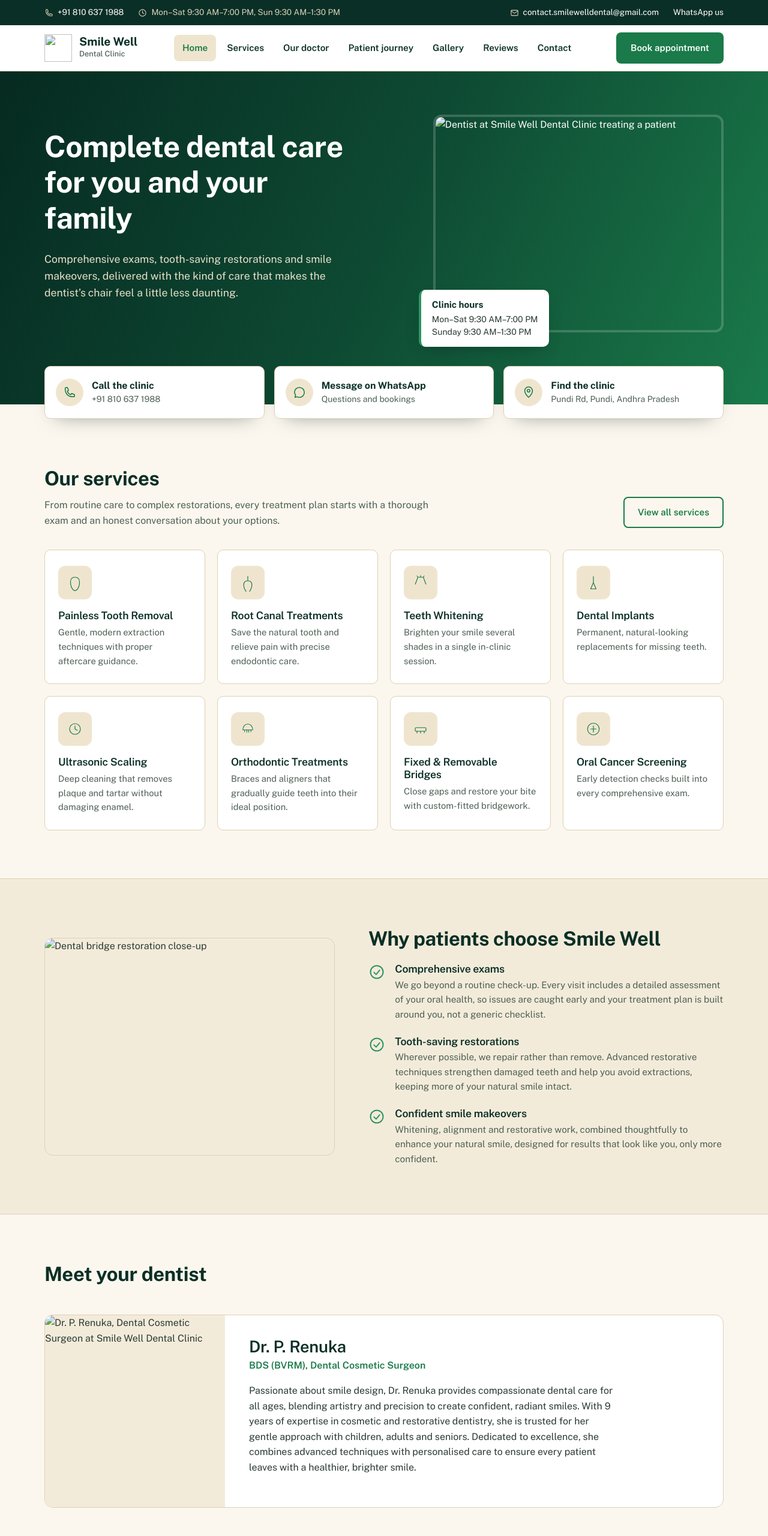
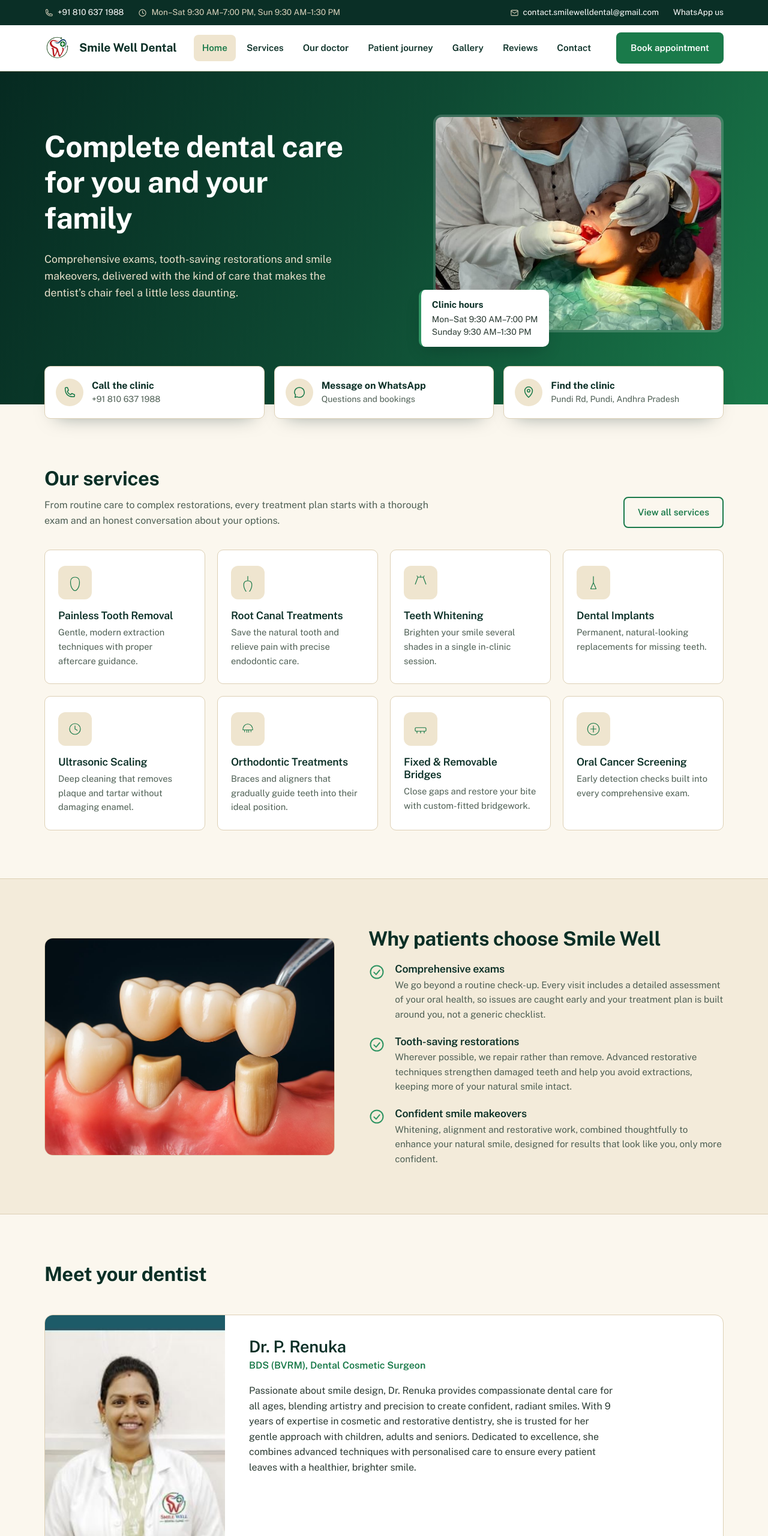
Before and after one commit to hariprasaddunna-glitch/SWD-website, a plain HTML site: page index.html in a window 1280 px wide. Shown: the top 2560 px of the page at 60% size. Drawn offline with nearby package versions, Linux system fonts and the light colour scheme.

Commit message:
Add files via upload

```diff
--- a/index.html
+++ b/index.html
@@ -3,8 +3,8 @@
 <head>
 <meta charset="UTF-8">
 <meta name="viewport" content="width=device-width, initial-scale=1.0">
-<title>Smile Well Dental Clinic — Recreate Your Smile</title>
-<meta name="description" content="Smile Well Dental Clinic — comprehensive exams, tooth-saving restorations and confident smile makeovers. Book your appointment by phone or WhatsApp.">
+<title>Smile Well Dental — Recreate Your Smile</title>
+<meta name="description" content="Smile Well Dental — comprehensive exams, tooth-saving restorations and confident smile makeovers. Book your appointment by phone or WhatsApp.">
 <link rel="preconnect" href="https://fonts.googleapis.com">
 <link rel="preconnect" href="https://fonts.gstatic.com" crossorigin>
 <link href="https://fonts.googleapis.com/css2?family=Public+Sans:wght@400;500;600;700&display=swap" rel="stylesheet">
@@ -26,9 +26,9 @@
 </div>
 <header class="site">
   <div class="wrap nav">
-    <a href="index.html" class="brand" aria-label="Smile Well Dental Clinic, home">
-      <img class="mark" src="assets/logo.png" alt="">
-      <span><b>Smile Well</b><small>Dental Clinic</small></span>
+    <a href="index.html" class="brand" aria-label="Smile Well Dental, home">
+      <img class="mark" src="logo.png" alt="">
+      <span><b>Smile Well Dental</b></span>
     </a>
     <nav class="nav-links" id="navLinks" aria-label="Main">
       <a href="index.html" class="active" aria-current="page">Home</a><a href="treatments.html">Services</a><a href="dentist.html">Our doctor</a><a href="how-it-works.html">Patient journey</a><a href="gallery.html">Gallery</a><a href="reviews.html">Reviews</a><a href="contact.html">Contact</a>
@@ -48,7 +48,7 @@
       <p class="lead">Comprehensive exams, tooth-saving restorations and smile makeovers, delivered with the kind of care that makes the dentist&rsquo;s chair feel a little less daunting.</p>
     </div>
     <div class="hero-media">
-      <img src="assets/hero.jpg" alt="Dentist at Smile Well Dental Clinic treating a patient">
+      <img src="hero.jpg" alt="Dentist at Smile Well Dental treating a patient">
       <div class="hero-hours"><strong>Clinic hours</strong>Mon&ndash;Sat 9:30 AM&ndash;7:00 PM<br>Sunday 9:30 AM&ndash;1:30 PM</div>
     </div>
   </div>
@@ -71,7 +71,7 @@
 
 <section class="block tint">
   <div class="wrap split">
-    <div class="split-media"><img src="assets/why-restorations.jpg" alt="Dental bridge restoration close-up"></div>
+    <div class="split-media"><img src="why-restorations.jpg" alt="Dental bridge restoration close-up"></div>
     <div>
       <h2>Why patients choose Smile Well</h2>
       <ul class="why-list"><li><svg viewBox="0 0 24 24" fill="none" stroke="currentColor" stroke-width="1.7" stroke-linecap="round" stroke-linejoin="round" aria-hidden="true" ><circle cx="12" cy="12" r="9"/><path d="M8 12.5l3 3 5-6"/></svg><div><h3>Comprehensive exams</h3><p>We go beyond a routine check-up. Every visit includes a detailed assessment of your oral health, so issues are caught early and your treatment plan is built around you, not a generic checklist.</p></div></li><li><svg viewBox="0 0 24 24" fill="none" stroke="currentColor" stroke-width="1.7" stroke-linecap="round" stroke-linejoin="round" aria-hidden="true" ><circle cx="12" cy="12" r="9"/><path d="M8 12.5l3 3 5-6"/></svg><div><h3>Tooth-saving restorations</h3><p>Wherever possible, we repair rather than remove. Advanced restorative techniques strengthen damaged teeth and help you avoid extractions, keeping more of your natural smile intact.</p></div></li><li><svg viewBox="0 0 24 24" fill="none" stroke="currentColor" stroke-width="1.7" stroke-linecap="round" stroke-linejoin="round" aria-hidden="true" ><circle cx="12" cy="12" r="9"/><path d="M8 12.5l3 3 5-6"/></svg><div><h3>Confident smile makeovers</h3><p>Whitening, alignment and restorative work, combined thoughtfully to enhance your natural smile, designed for results that look like you, only more confident.</p></div></li></ul>
@@ -83,7 +83,7 @@
   <div class="wrap">
     <div class="section-head"><div><h2>Meet your dentist</h2></div></div>
     <div class="doctor-card">
-      <div class="doctor-photo"><img src="assets/dr-renuka.jpg" alt="Dr. P. Renuka, Dental Cosmetic Surgeon at Smile Well Dental Clinic"></div>
+      <div class="doctor-photo"><img src="dr-renuka.jpg" alt="Dr. P. Renuka, Dental Cosmetic Surgeon at Smile Well Dental"></div>
       <div class="doctor-info">
         <h3 class="doctor-name">Dr. P. Renuka</h3>
         <p class="doctor-title">BDS (BVRM), Dental Cosmetic Surgeon</p>
@@ -130,7 +130,7 @@
   <div class="wrap">
     <div class="foot-grid">
       <div>
-        <div class="brand"><img class="mark" src="assets/logo.png" alt=""><span><b>Smile Well</b><small>Dental Clinic</small></span></div>
+        <div class="brand"><img class="mark" src="logo.png" alt=""><span><b>Smile Well Dental</b></span></div>
         <p class="foot-about">Recreate your smile. Rebuild your confidence. Comprehensive, gentle dental care for children, adults and seniors.</p>
       </div>
       <div><h4>Quick links</h4><ul><li><a href="index.html">Home</a></li><li><a href="treatments.html">Services</a></li><li><a href="dentist.html">Our doctor</a></li><li><a href="how-it-works.html">Patient journey</a></li><li><a href="gallery.html">Gallery</a></li><li><a href="reviews.html">Reviews</a></li><li><a href="contact.html">Contact</a></li></ul></div>
@@ -148,7 +148,7 @@
       </div>
     </div>
     <div class="foot-bottom">
-      <span>&copy; 2026 Smile Well Dental Clinic. All rights reserved.</span>
+      <span>&copy; 2026 Smile Well Dental. All rights reserved.</span>
       <span>Designed for a healthier, more confident smile.</span>
     </div>
   </div>
```
Also changed, not shown: contact.html (+7 -7 lines), dentist.html (+9 -9 lines), gallery.html (+9 -9 lines), how-it-works.html (+7 -7 lines), reviews.html (+8 -8 lines), treatments.html (+8 -8 lines), dr-renuka.jpg (added), gallery-1.jpg (added), gallery-2.jpg (added), gallery-3.jpg (added), gallery-4.jpg (added), gallery-5.jpg (added), gallery-6.jpg (added), gallery-7.jpg (added), 5 more files.
